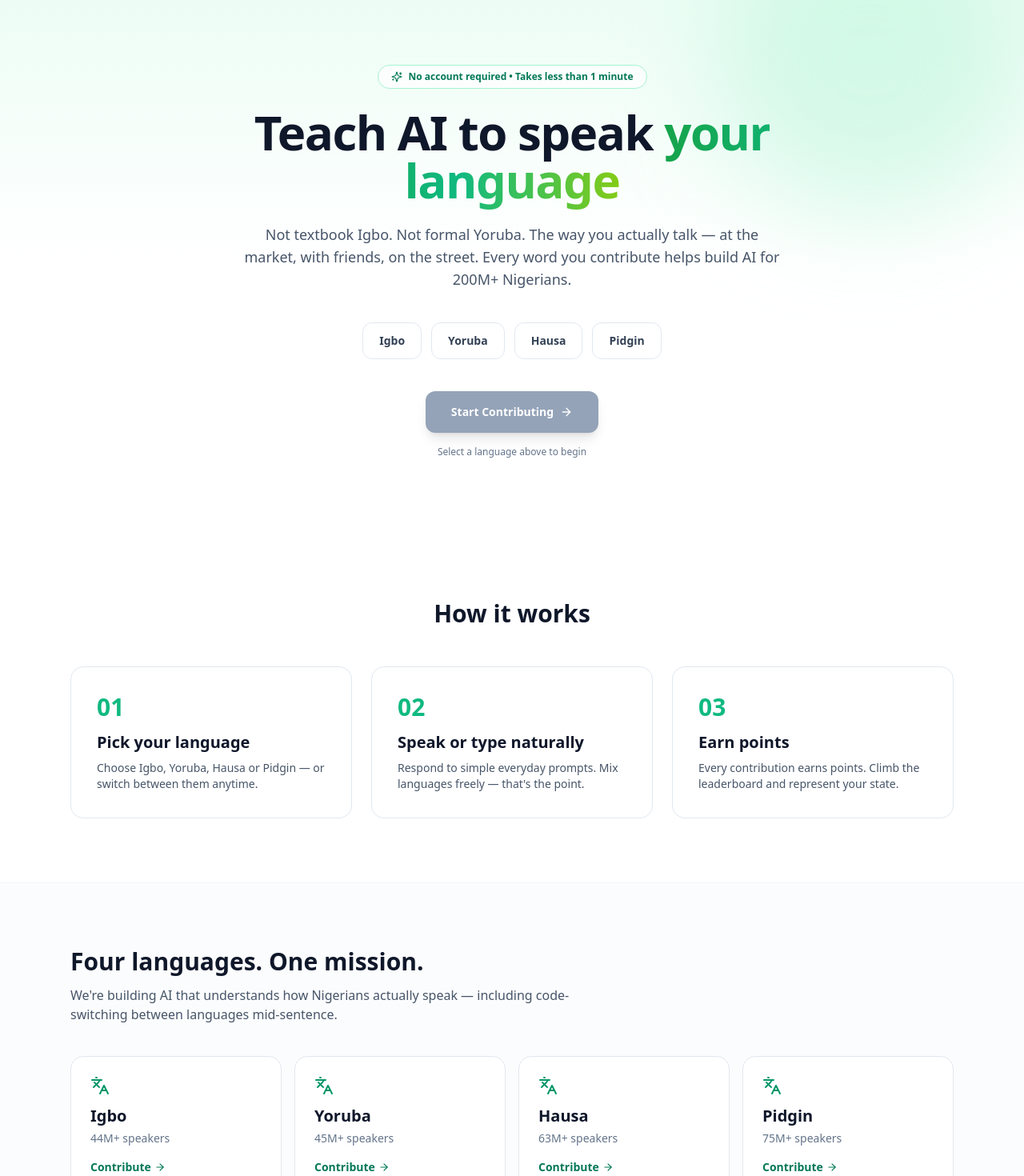
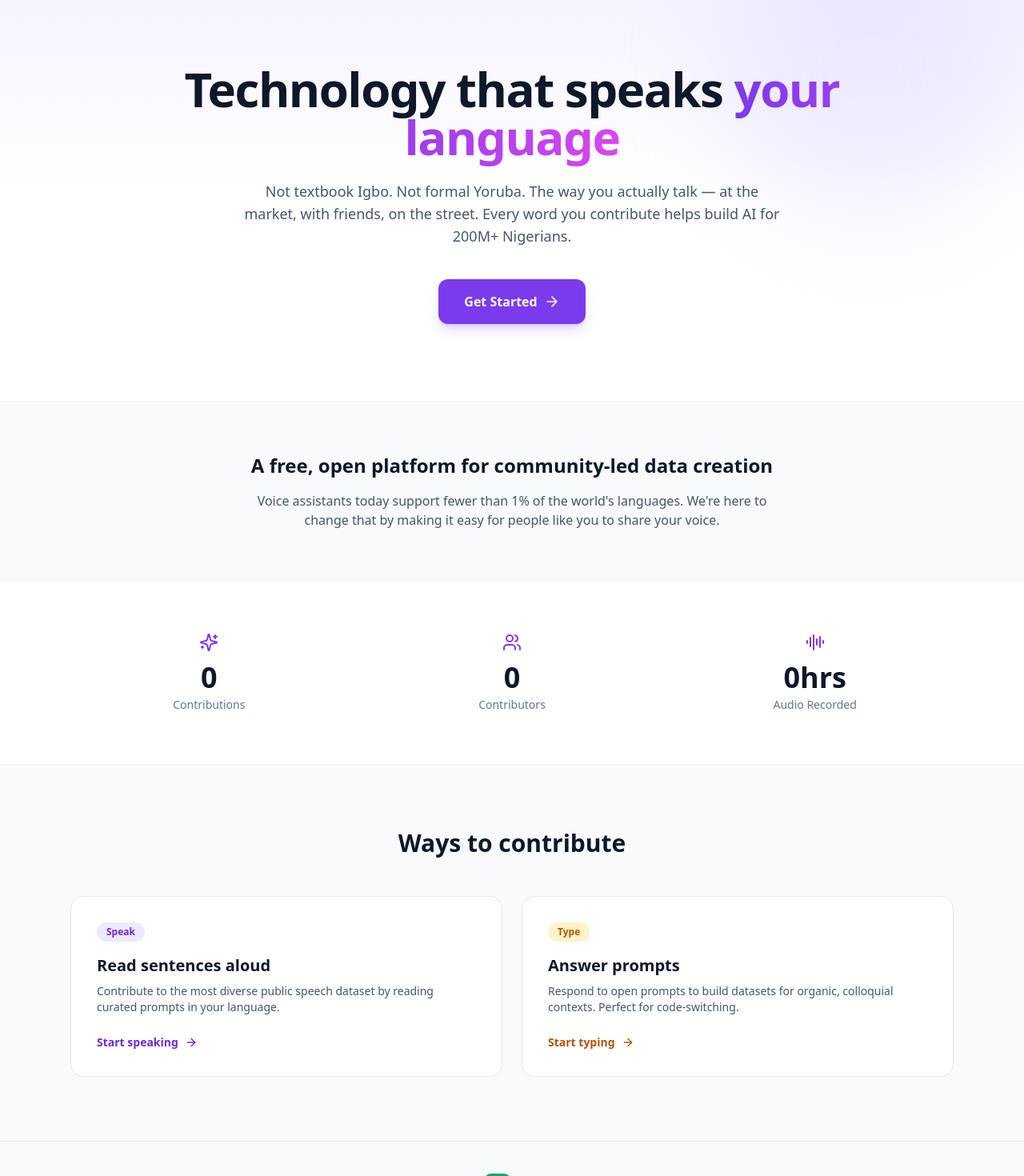
Before and after one commit to Kozino/nuji, a Next.js app in the folder frontend/: page / in a window 1280 px wide. Shown: the part 80-1550 px from the top of the page at 80% size. Built offline with nearby package versions, Linux system fonts and the light colour scheme.

Commit message:
Refactor LandingPage component and update UI elements

```diff
--- a/frontend/app/page.tsx
+++ b/frontend/app/page.tsx
@@ -1,39 +1,28 @@
 "use client";
 import Link from "next/link";
 import { useLanguage } from "@/components/LanguageProvider";
-import { Sparkles, ArrowRight, Languages, Users, AudioLines } from "lucide-react";
+import { Sparkles, Mic, Type, ArrowRight, Users, AudioLines, Globe2 } from "lucide-react";
 
-const LANGUAGES = [
-  { code: "ig", name: "Igbo", speakers: "44M+" },
-  { code: "yo", name: "Yoruba", speakers: "45M+" },
-  { code: "ha", name: "Hausa", speakers: "63M+" },
-  { code: "pi", name: "Pidgin", speakers: "75M+" },
-];
-
-const HOW_STEPS = [
-  { n: "01", title: "Pick your language", desc: "Choose Igbo, Yoruba, Hausa or Pidgin — or switch between them anytime." },
-  { n: "02", title: "Speak or type naturally", desc: "Respond to simple everyday prompts. Mix languages freely — that's the point." },
-  { n: "03", title: "Earn points", desc: "Every contribution earns points. Climb the leaderboard and represent your state." },
+const STATS = [
+  { icon: Sparkles, value: 0, label: "Contributions" },
+  { icon: Users, value: 0, label: "Contributors" },
+  { icon: AudioLines, value: 0, suffix: "hrs", label: "Audio Recorded" },
 ];
 
 export default function LandingPage() {
-  const { selectedLang, setSelectedLang } = useLanguage();
+  const { setSelectedLang } = useLanguage();
 
   return (
-    <div>
-      {/* Hero */}
-      <section className="relative overflow-hidden">
-        <div className="pointer-events-none absolute inset-0 bg-gradient-to-b from-emerald-50 via-white to-white" />
-        <div className="pointer-events-none absolute -top-24 right-0 h-96 w-96 rounded-full bg-emerald-200/40 blur-3xl" />
+    <div className="bg-white">
+      {/* Hero Section */}
+      <section className="relative overflow-hidden border-b border-slate-100">
+        <div className="pointer-events-none absolute inset-0 bg-gradient-to-b from-violet-50 via-white to-white" />
+        <div className="pointer-events-none absolute -top-24 right-0 h-96 w-96 rounded-full bg-violet-200/40 blur-3xl" />
 
         <div className="relative mx-auto max-w-4xl px-6 py-24 text-center">
-          <span className="inline-flex items-center gap-2 rounded-full border border-emerald-200 bg-white/70 px-4 py-1.5 text-xs font-semibold text-emerald-700">
-            <Sparkles className="h-3.5 w-3.5" />
-            No account required • Takes less than 1 minute
-          </span>
-          <h1 className="mt-6 text-4xl font-bold tracking-tight text-slate-900 sm:text-6xl">
-            Teach AI to speak{" "}
-            <span className="bg-gradient-to-r from-green-600 via-emerald-500 to-lime-500 bg-clip-text text-transparent">
+          <h1 className="text-4xl font-bold tracking-tight text-slate-900 sm:text-6xl">
+            Technology that speaks{" "}
+            <span className="bg-gradient-to-r from-violet-600 to-fuchsia-500 bg-clip-text text-transparent">
               your language
             </span>
           </h1>
@@ -43,78 +32,64 @@ export default function LandingPage() {
             helps build AI for 200M+ Nigerians.
           </p>
 
-          <div className="mt-10 flex flex-col items-center gap-4">
-            <div className="flex flex-wrap items-center justify-center gap-3">
-              {LANGUAGES.map((l) => (
-                <button
-                  key={l.code}
-                  onClick={() => setSelectedLang(l.code)}
-                  className={`rounded-xl border px-5 py-3 text-sm font-semibold transition ${
-                    selectedLang === l.code
-                      ? "border-emerald-500 bg-emerald-500 text-white shadow-lg shadow-emerald-500/25"
-                      : "border-slate-200 bg-white text-slate-700 hover:border-emerald-300 hover:bg-emerald-50"
-                  }`}
-                >
-                  {l.name}
-                </button>
-              ))}
-            </div>
-
+          <div className="mt-10 flex justify-center">
             <Link
               href="/contribute"
-              className={`mt-6 inline-flex items-center gap-2 rounded-xl px-8 py-4 text-sm font-semibold text-white shadow-lg transition ${
-                selectedLang ? "bg-slate-900 hover:bg-slate-700" : "bg-slate-400 cursor-not-allowed"
-              }`}
+              className="inline-flex items-center gap-2 rounded-xl bg-violet-600 px-8 py-4 text-base font-semibold text-white shadow-lg shadow-violet-500/25 transition hover:bg-violet-700"
             >
-              Start Contributing <ArrowRight className="h-4 w-4" />
+              Get Started <ArrowRight className="h-5 w-5" />
             </Link>
-            {!selectedLang && <p className="text-xs text-slate-500">Select a language above to begin</p>}
           </div>
         </div>
       </section>
 
-      {/* How It Works */}
-      <section className="mx-auto max-w-6xl px-6 py-20">
-        <h2 className="text-center text-3xl font-bold text-slate-900">How it works</h2>
-        <div className="mt-12 grid gap-6 md:grid-cols-3">
-          {HOW_STEPS.map((s) => (
-            <div key={s.n} className="rounded-2xl border border-slate-200 bg-white p-8">
-              <span className="text-3xl font-bold text-emerald-500">{s.n}</span>
-              <h3 className="mt-3 text-xl font-bold text-slate-900">{s.title}</h3>
-              <p className="mt-2 text-sm text-slate-600">{s.desc}</p>
+      {/* Mission Band */}
+      <section className="border-b border-slate-100 bg-slate-50">
+        <div className="mx-auto max-w-4xl px-6 py-16 text-center">
+          <h2 className="text-2xl font-bold text-slate-900">A free, open platform for community-led data creation</h2>
+          <p className="mx-auto mt-4 max-w-2xl text-slate-600">
+            Voice assistants today support fewer than 1% of the world's languages. We're here to change that by making it easy for people like you to share your voice.
+          </p>
+        </div>
+      </section>
+
+      {/* Stats Band */}
+      <section className="mx-auto max-w-6xl px-6 py-16">
+        <div className="grid grid-cols-1 gap-8 md:grid-cols-3">
+          {STATS.map((s) => (
+            <div key={s.label} className="text-center">
+              <s.icon className="mx-auto mb-3 h-6 w-6 text-violet-600" />
+              <div className="text-4xl font-bold text-slate-900">{s.value}{s.suffix || ""}</div>
+              <div className="mt-1 text-sm text-slate-500">{s.label}</div>
             </div>
           ))}
         </div>
       </section>
 
-      {/* Four Languages */}
-      <section className="border-y border-slate-100 bg-slate-50/60">
+      {/* Contribution Modes (Mozilla Style Cards) */}
+      <section className="border-t border-slate-100 bg-slate-50">
         <div className="mx-auto max-w-6xl px-6 py-20">
-          <div className="max-w-2xl">
-            <h2 className="text-3xl font-bold text-slate-900">Four languages. One mission.</h2>
-            <p className="mt-3 text-slate-600">
-              We're building AI that understands how Nigerians actually speak —
-              including code-switching between languages mid-sentence.
-            </p>
-          </div>
-          <div className="mt-10 grid gap-4 sm:grid-cols-2 lg:grid-cols-4">
-            {LANGUAGES.map((l) => (
-              <button
-                key={l.code}
-                onClick={() => {
-                  setSelectedLang(l.code);
-                  window.location.href = "/contribute";
-                }}
-                className="group rounded-2xl border border-slate-200 bg-white p-6 text-left transition hover:-translate-y-1 hover:border-emerald-300 hover:shadow-lg"
-              >
-                <Languages className="h-6 w-6 text-emerald-600" />
-                <h3 className="mt-3 text-xl font-bold text-slate-900">{l.name}</h3>
-                <p className="mt-1 text-sm text-slate-500">{l.speakers} speakers</p>
-                <span className="mt-4 inline-flex items-center gap-1 text-sm font-semibold text-emerald-700">
-                  Contribute <ArrowRight className="h-3.5 w-3.5 transition group-hover:translate-x-0.5" />
-                </span>
-              </button>
-            ))}
+          <h2 className="text-center text-3xl font-bold text-slate-900">Ways to contribute</h2>
+          <div className="mt-12 grid gap-6 md:grid-cols-2">
+
+            <Link href="/contribute" className="group flex flex-col rounded-2xl border border-slate-200 bg-white p-8 transition hover:-translate-y-1 hover:shadow-xl">
+              <span className="inline-flex w-fit items-center rounded-full bg-violet-100 px-3 py-1 text-xs font-semibold text-violet-700">Speak</span>
+              <h3 className="mt-4 text-xl font-bold text-slate-900">Read sentences aloud</h3>
+              <p className="mt-2 flex-1 text-sm text-slate-600">Contribute to the most diverse public speech dataset by reading curated prompts in your language.</p>
+              <span className="mt-6 inline-flex items-center gap-2 text-sm font-semibold text-violet-700">
+                Start speaking <ArrowRight className="h-4 w-4 transition group-hover:translate-x-1" />
+              </span>
+            </Link>
+
+            <Link href="/contribute" className="group flex flex-col rounded-2xl border border-slate-200 bg-white p-8 transition hover:-translate-y-1 hover:shadow-xl">
+              <span className="inline-flex w-fit items-center rounded-full bg-amber-100 px-3 py-1 text-xs font-semibold text-amber-700">Type</span>
+              <h3 className="mt-4 text-xl font-bold text-slate-900">Answer prompts</h3>
+              <p className="mt-2 flex-1 text-sm text-slate-600">Respond to open prompts to build datasets for organic, colloquial contexts. Perfect for code-switching.</p>
+              <span className="mt-6 inline-flex items-center gap-2 text-sm font-semibold text-amber-700">
+                Start typing <ArrowRight className="h-4 w-4 transition group-hover:translate-x-1" />
+              </span>
+            </Link>
+
           </div>
         </div>
       </section>
```
